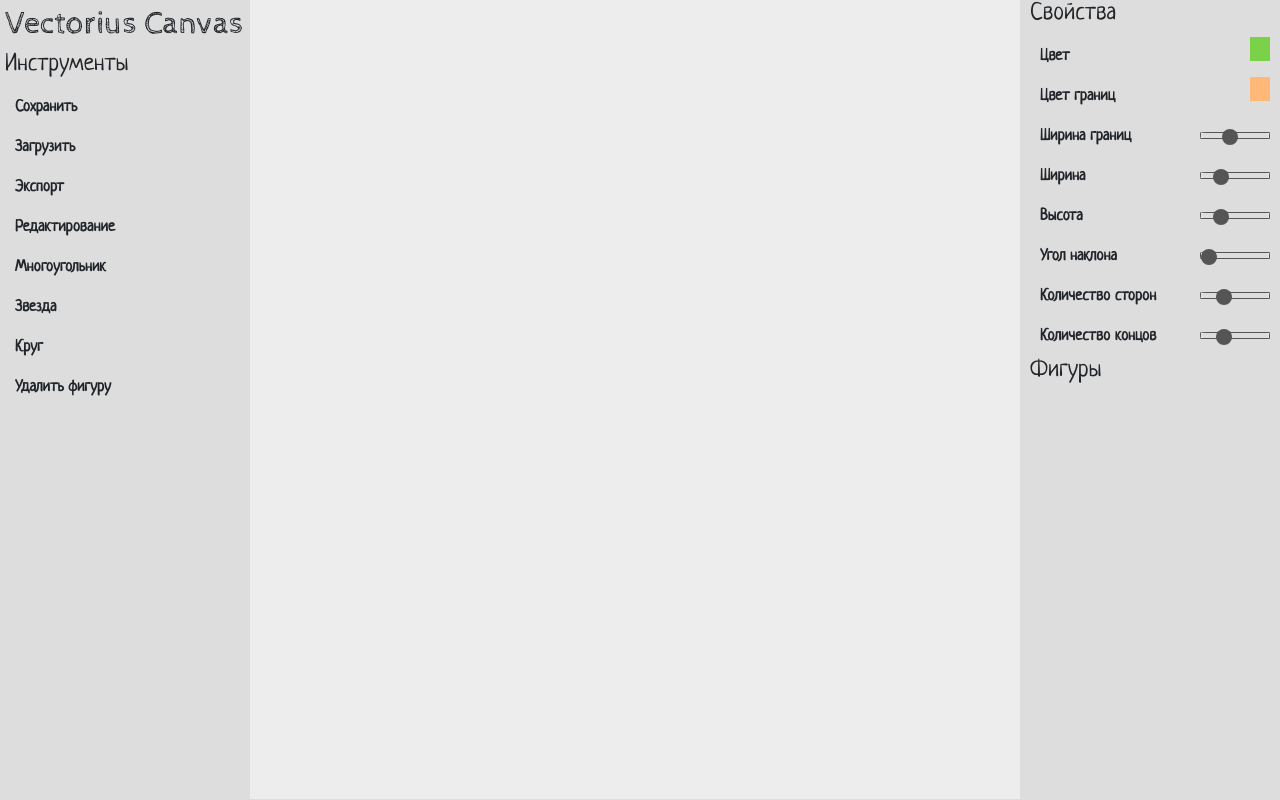
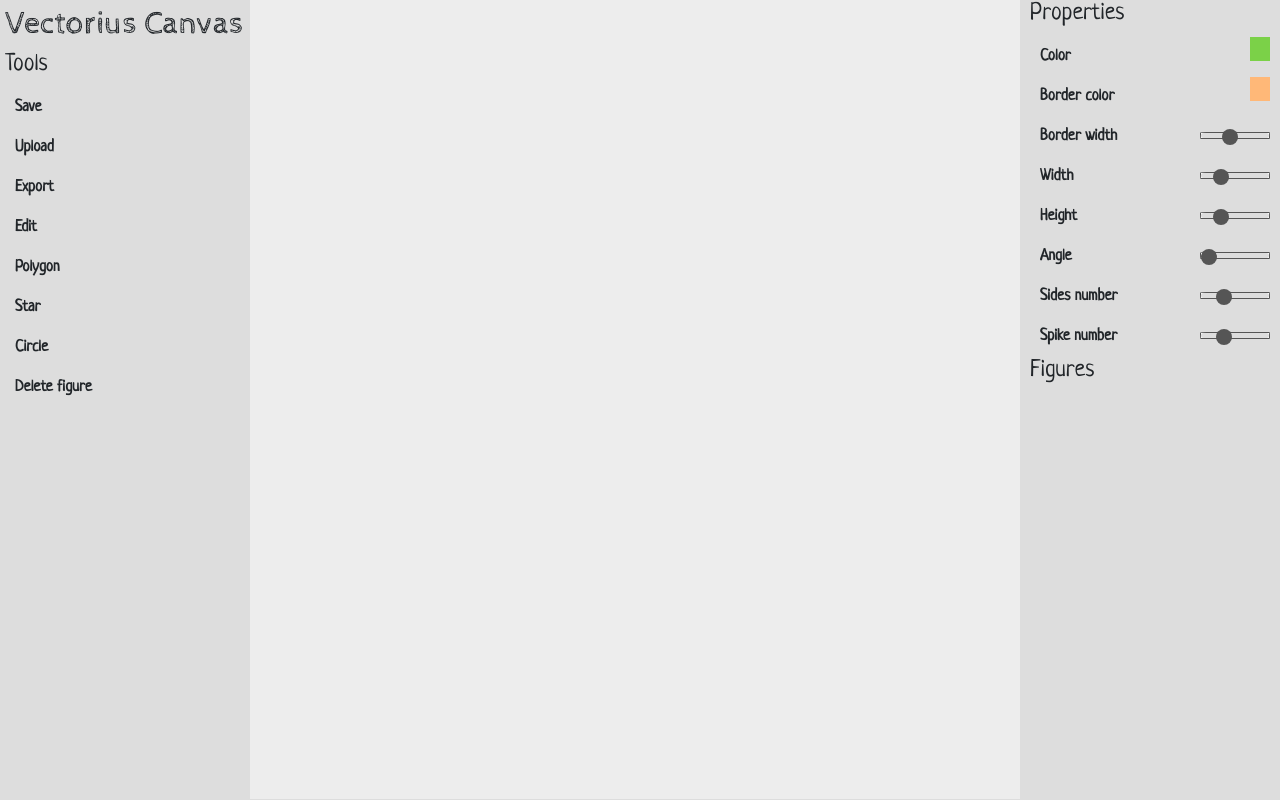
Before and after one commit to sayfullin/graphicallabOOP, a plain HTML site: page index.html in a window 1280 px wide. Drawn offline with Linux system fonts and the light colour scheme.

Commit message:
translated into English

```diff
--- a/index.html
+++ b/index.html
@@ -20,26 +20,26 @@
         <div id='left_toolbar' class='toolbar'>
           <div><h2>Vectorius Canvas</h2></div>
           <div>
-            <h4>Инструменты</h4>
+            <h4>Tools</h4>
             <div id='new_element_choose'>
-              <div class="tool_choose-item" id='save'><span>Сохранить</span></div>
-              <div class="tool_choose-item" id='load'><label for='load_input'><span>Загрузить</span></label><input type="file" id='load_input' style="display:none;" ></div>
-              <div class="tool_choose-item" id='export'><span>Экспорт</span></div>
-              <div class="tool_choose-item" id='edit'><span>Редактирование</span></div>
-              <div class="tool_choose-item" id='polygon'><span>Многоугольник</span></div>
-              <div class="tool_choose-item" id='star'><span>Звезда</span></div>
-              <div class="tool_choose-item" id='circle'><span>Круг</span></div>
-              <div class="tool_choose-item" id='delete_figure'><span>Удалить фигуру</span></div>
+              <div class="tool_choose-item" id='save'><span>Save</span></div>
+              <div class="tool_choose-item" id='load'><label for='load_input'><span>Upload</span></label><input type="file" id='load_input' style="display:none;" ></div>
+              <div class="tool_choose-item" id='export'><span>Export</span></div>
+              <div class="tool_choose-item" id='edit'><span>Edit</span></div>
+              <div class="tool_choose-item" id='polygon'><span>Polygon</span></div>
+              <div class="tool_choose-item" id='star'><span>Star</span></div>
+              <div class="tool_choose-item" id='circle'><span>Circle</span></div>
+              <div class="tool_choose-item" id='delete_figure'><span>Delete figure</span></div>
             </div>
           </div>
 
         </div>
         <div id='right_toolbar' class='toolbar'>
           <div>
-            <h4>Свойства</h4>
+            <h4>Properties</h4>
             <div >
               <div class="figure_attribute">
-                <span>Цвет</span>
+                <span>Color</span>
                 <div class="figure_attribute-value colorpicker_div">
                   <select name="colorpicker_color">
                     <option value="#7bd148">Green</option>
@@ -58,7 +58,7 @@
                 </div>
               </div>
               <div class="figure_attribute">
-                <span>Цвет границ</span>
+                <span>Border color</span>
                 <div class="figure_attribute-value colorpicker_div">
                   <select name="colorpicker_bordercolor">
                     <option value="#7bd148">Green</option>
@@ -77,37 +77,37 @@
                 </div>
               </div>
               <div class="figure_attribute">
-                <span>Ширина границ</span>
+                <span>Border width</span>
                 <div class="figure_attribute-value range_div">
                   <input id='borderWidth' type="range" value="2" min="0" max="5" step="1">
                 </div>
               </div>
               <div class="figure_attribute">
-                <span>Ширина</span>
+                <span>Width</span>
                 <div class="figure_attribute-value range_div">
                   <input id='width' type="range" value="50" min="5" max="200" step="1">
                 </div>
               </div>
               <div class="figure_attribute">
-                <span>Высота</span>
+                <span>Height</span>
                 <div class="figure_attribute-value range_div">
                   <input id='height' type="range" value="50" min="5" max="200" step="1">
                 </div>
               </div>
               <div class="figure_attribute">
-                <span>Угол наклона</span>
+                <span>Angle</span>
                 <div class="figure_attribute-value range_div">
                   <input id='angle' type="range" value="0" min="0" max="359" step="1">
                 </div>
               </div>
               <div class="figure_attribute">
-                <span>Количество сторон</span>
+                <span>Sides number</span>
                 <div class="figure_attribute-value range_div">
                   <input id='sideCount' type="range" value="5" min="3" max="10" step="1">
                 </div>
               </div>
               <div class="figure_attribute">
-                <span>Количество концов</span>
+                <span>Spike number</span>
                 <div class="figure_attribute-value range_div">
                   <input id='spikeCount' type="range" value="5" min="3" max="10" step="1">
                 </div>
@@ -115,7 +115,7 @@
             </div>
           </div>
           <div id="objects_list" class="">
-            <h4>Фигуры</h4>
+            <h4>Figures</h4>
             <div id='figures_list'>
             </div>
           </div>
--- a/scripts/figures/Circle.js
+++ b/scripts/figures/Circle.js
@@ -4,7 +4,7 @@ class Circle extends Figure{
   }
 
   _getFigureName(){
-    return "Круг"
+    return "Circle"
   }
 
   draw(ctx){
--- a/scripts/figures/Dot.js
+++ b/scripts/figures/Dot.js
@@ -22,7 +22,7 @@ class Dot{
 
   toJson(){
     return {
-      'type': 'Doc',
+      'type': 'Dot',
       'x': this.x,
       'y': this.y,
       'color': this.color
@@ -30,7 +30,7 @@ class Dot{
   }
 
   _getFigureName(){
-    return "Точка"
+    return "Dot"
   }
   _getPosition(){
     return "("+this.x+","+this.y+")"
--- a/scripts/figures/Polygon.js
+++ b/scripts/figures/Polygon.js
@@ -6,7 +6,7 @@ class Polygon extends Figure{
   }
 
   _getFigureName(){
-    return "Многоугольник " + this.sideCount;
+    return "Polygon " + this.sideCount;
   }
 
   draw(ctx){
--- a/scripts/figures/Star.js
+++ b/scripts/figures/Star.js
@@ -5,7 +5,7 @@ class Star extends Figure{
   }
 
   _getFigureName(){
-    return "Звезда " + this.spikeCount;
+    return "Star " + this.spikeCount;
   }
 
 
```
